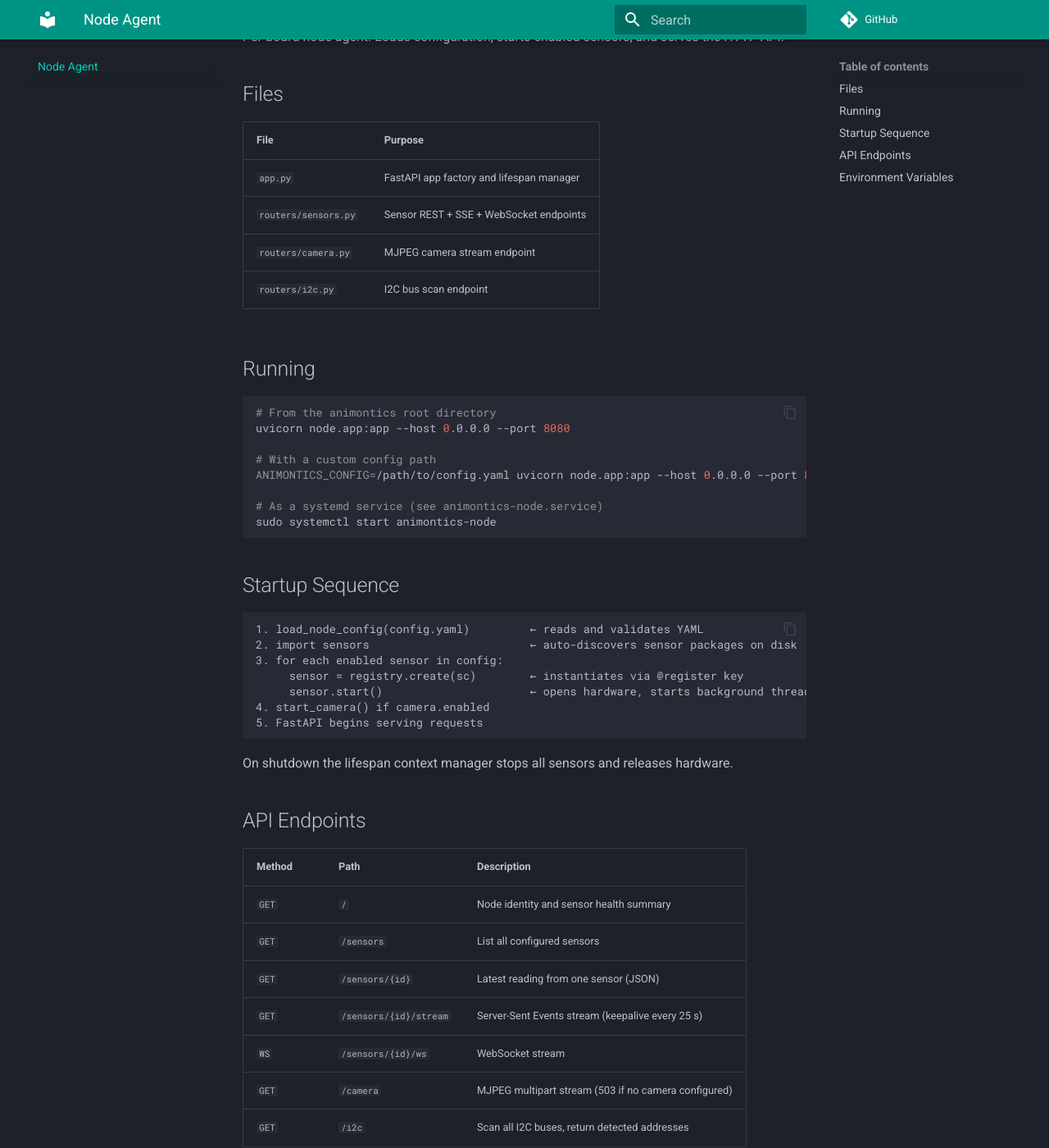
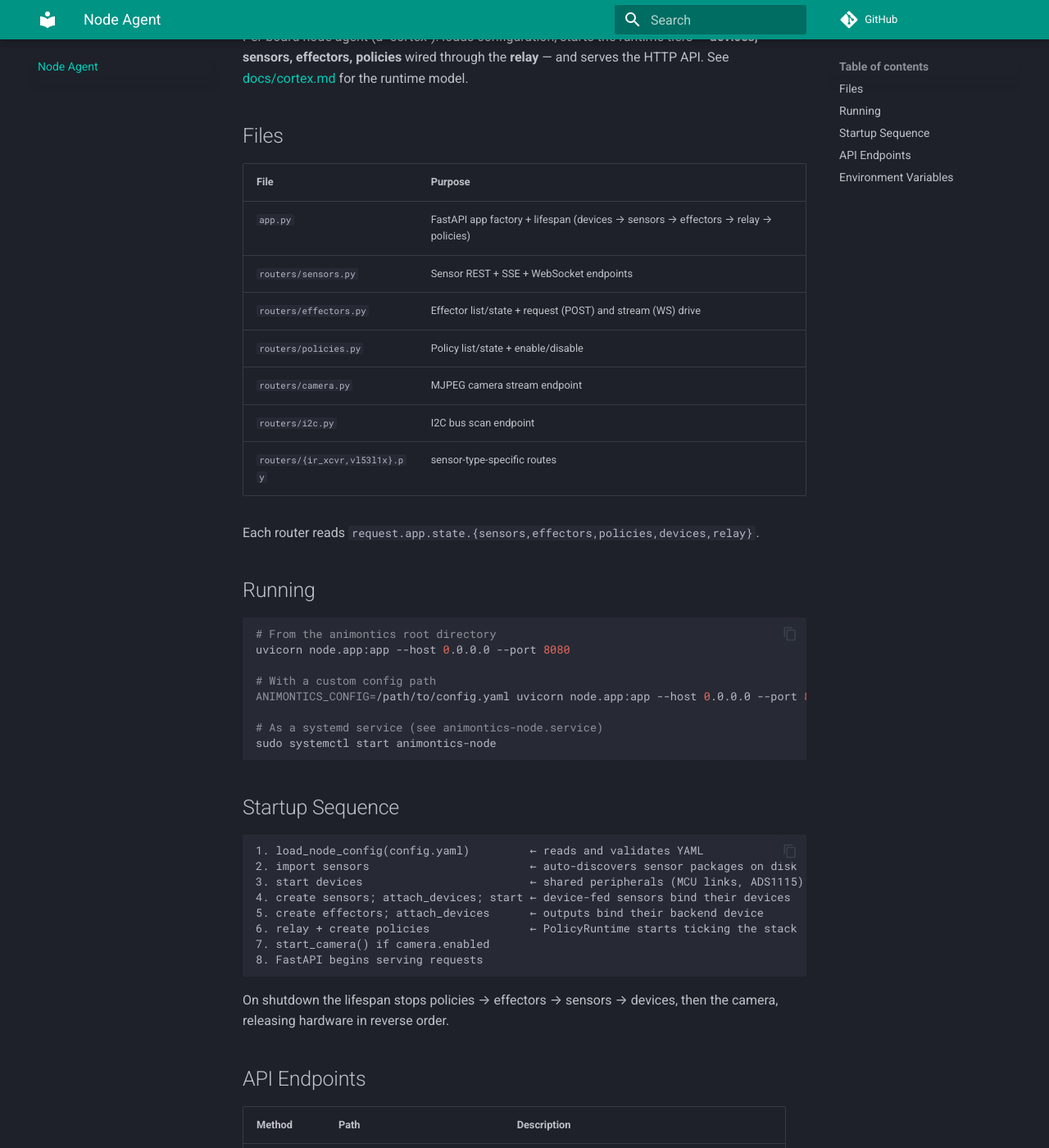
Before and after one commit to kespinoza5/animontics, an MkDocs documentation site: the page built from docs/node.md, in a window 1280 px wide and 1400 px high, scrolled down 196 px. Shown: the whole window at 82% size. Built offline with MkDocs 1.6.1 and Material for MkDocs 9.7.7, drawn with Linux system fonts in a browser that asks for light colours; comment, search, counter and statistics services are not loaded; some of the changed text lies outside the part shown.

Commit message:
docs: update node/README + root layout for the runtime tiers
- node/README.md: cortex framing; routers table (effectors, policies, type
  routers); lifespan startup/shutdown order (devices→sensors→effectors→relay→
  policies); API endpoints for /effectors, /effectors/{id}/stream, /policies,
  and the /sensors/{id}/frames lane.
- README.md: core/ now lists the device/effector/policy/relay tiers.

Co-Authored-By: Claude Opus 4.8 <noreply@anthropic.com>

````diff
--- a/README.md
+++ b/README.md
@@ -138,7 +138,8 @@ See [CONTRIBUTING.md](CONTRIBUTING.md). The short version: create a package unde
 ## Project Layout
 
 ```
-core/           Shared infrastructure: SensorBase, AnalogArrayBase, mcu_link, models, registry
+core/           Cortex runtime + shared infra: SensorBase, AnalogArrayBase, device,
+                effector_base, policy, relay, mcu_link, models, registry
 sensors/        Sensor plugin packages (each its own git repo)
   tf_mini/      Benewake TF Mini Plus LiDAR
   lv_maxsonar/  MaxBotix LV-MaxSonar-EZ ultrasonic
--- a/node/README.md
+++ b/node/README.md
@@ -1,15 +1,22 @@
 # node
 
-Per-board node agent. Loads configuration, starts enabled sensors, and serves the HTTP API.
+Per-board node agent (a "cortex"): loads configuration, starts the runtime tiers —
+**devices, sensors, effectors, policies** wired through the **relay** — and serves
+the HTTP API. See [docs/cortex.md](../docs/cortex.md) for the runtime model.
 
 ## Files
 
 | File | Purpose |
 |------|---------|
-| `app.py` | FastAPI app factory and lifespan manager |
+| `app.py` | FastAPI app factory + lifespan (devices → sensors → effectors → relay → policies) |
 | `routers/sensors.py` | Sensor REST + SSE + WebSocket endpoints |
+| `routers/effectors.py` | Effector list/state + request (POST) and stream (WS) drive |
+| `routers/policies.py` | Policy list/state + enable/disable |
 | `routers/camera.py` | MJPEG camera stream endpoint |
 | `routers/i2c.py` | I2C bus scan endpoint |
+| `routers/{ir_xcvr,vl53l1x}.py` | sensor-type-specific routes |
+
+Each router reads `request.app.state.{sensors,effectors,policies,devices,relay}`.
 
 ## Running
 
@@ -29,14 +36,16 @@ sudo systemctl start animontics-node
 ```
 1. load_node_config(config.yaml)         ← reads and validates YAML
 2. import sensors                        ← auto-discovers sensor packages on disk
-3. for each enabled sensor in config:
-     sensor = registry.create(sc)        ← instantiates via @register key
-     sensor.start()                      ← opens hardware, starts background thread
-4. start_camera() if camera.enabled
-5. FastAPI begins serving requests
+3. start devices                         ← shared peripherals (MCU links, ADS1115)
+4. create sensors; attach_devices; start ← device-fed sensors bind their devices
+5. create effectors; attach_devices      ← outputs bind their backend device
+6. relay + create policies               ← PolicyRuntime starts ticking the stack
+7. start_camera() if camera.enabled
+8. FastAPI begins serving requests
 ```
 
-On shutdown the lifespan context manager stops all sensors and releases hardware.
+On shutdown the lifespan stops policies → effectors → sensors → devices, then the
+camera, releasing hardware in reverse order.
 
 ## API Endpoints
 
@@ -46,7 +55,12 @@ On shutdown the lifespan context manager stops all sensors and releases hardware
 | `GET` | `/sensors` | List all configured sensors |
 | `GET` | `/sensors/{id}` | Latest reading from one sensor (JSON) |
 | `GET` | `/sensors/{id}/stream` | Server-Sent Events stream (keepalive every 25 s) |
-| `WS` | `/sensors/{id}/ws` | WebSocket stream |
+| `WS` | `/sensors/{id}/frames` | Binary frame stream (high-rate array sensors) |
+| `GET` | `/effectors` · `/effectors/{id}` | Effector list / descriptor + cached state |
+| `POST` | `/effectors/{id}` | Request-lane drive (type-defined body, e.g. pwm levels) |
+| `WS` | `/effectors/{id}/stream` | Stream-lane drive (continuous flow) |
+| `GET` | `/policies` · `/policies/{id}` | Policy list / wiring + current obs & action |
+| `POST` | `/policies/{id}/enable` | Enable/disable a policy |
 | `GET` | `/camera` | MJPEG multipart stream (503 if no camera configured) |
 | `GET` | `/i2c` | Scan all I2C buses, return detected addresses |
 
````
